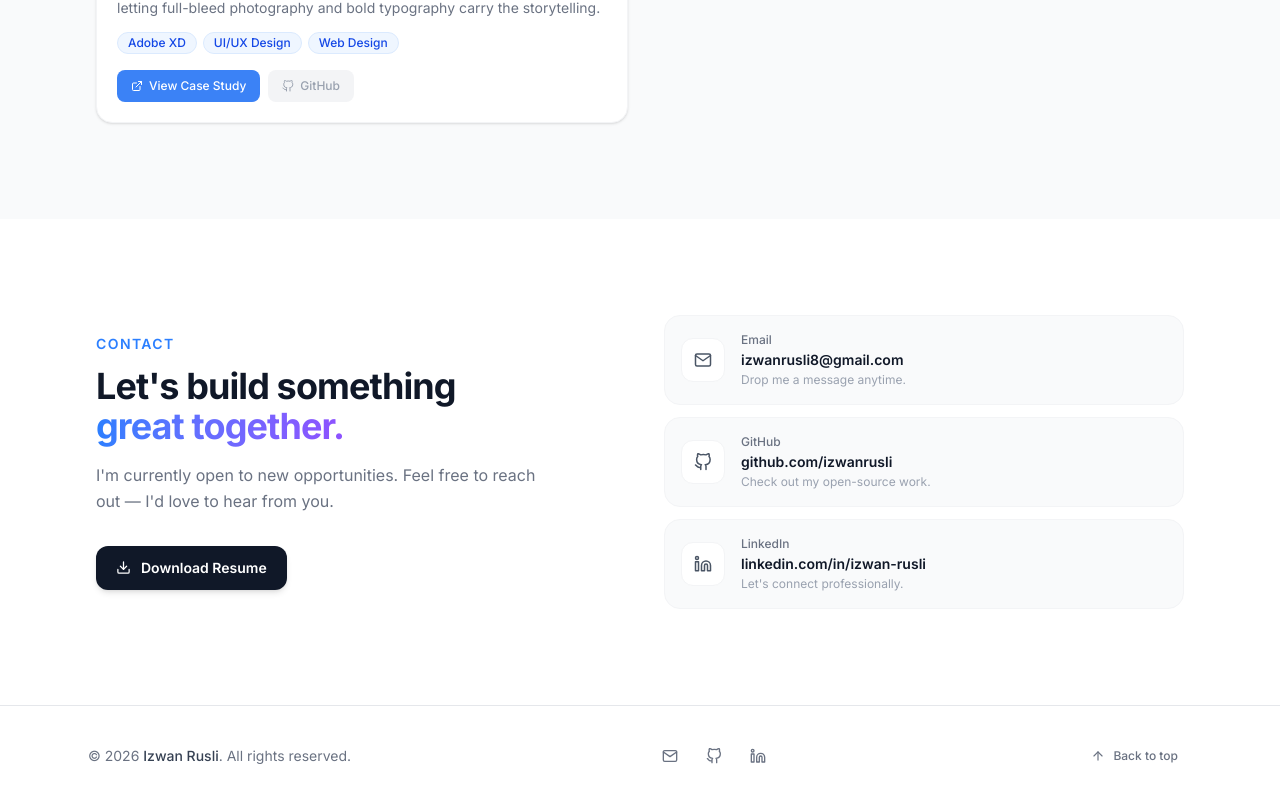
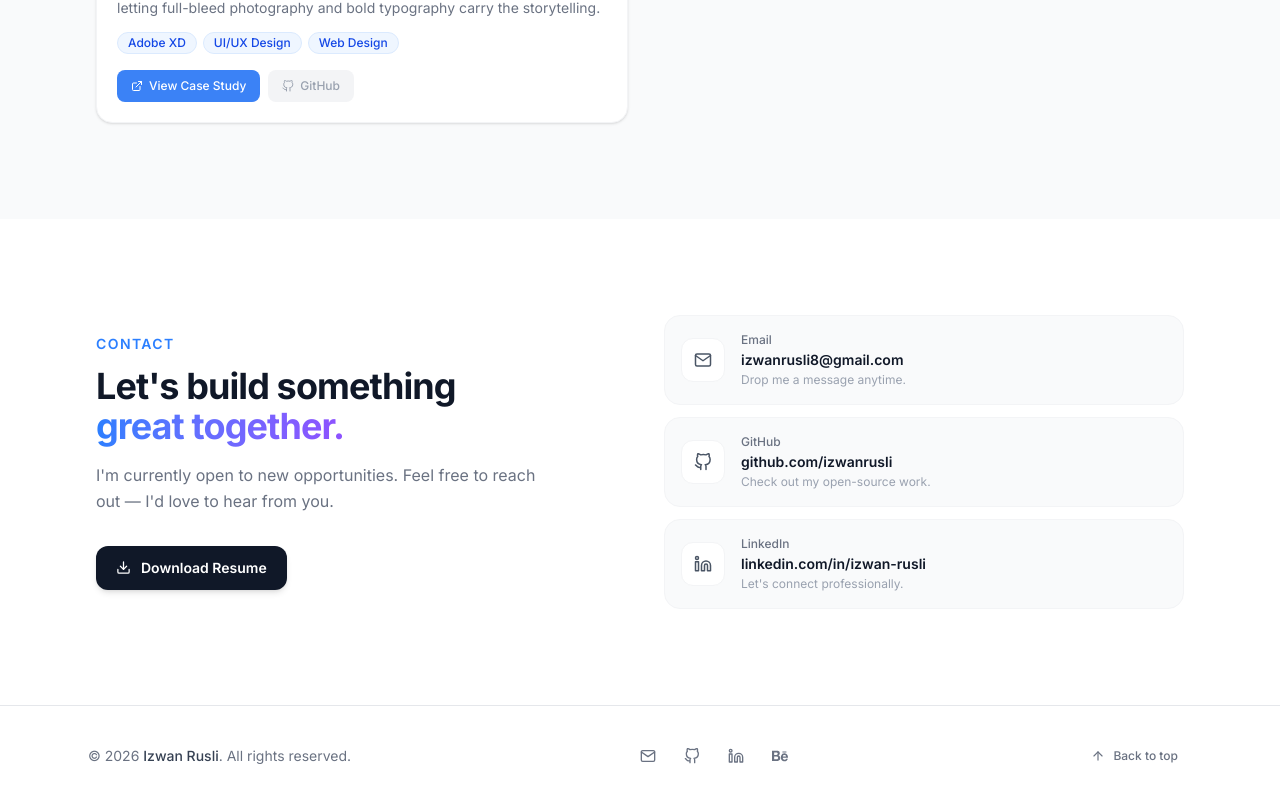
Before and after one commit to izwanrusli/zwannsite, a React (Vite) app: page / in a window 1280 px wide. Shown: the part 3595-4397 px from the top of the page. Built offline with nearby package versions, Linux system fonts and the light colour scheme.

Commit message:
feat: add Behance icon and link to footer

```diff
--- a/src/data/socials.js
+++ b/src/data/socials.js
@@ -5,6 +5,7 @@ const socials = {
   email: 'izwanrusli8@gmail.com',
   github: 'https://github.com/izwanrusli',
   linkedin: 'https://linkedin.com/in/izwan-rusli',
+  behance: 'https://behance.net/izwanrusli',
   resume: '/izwan-resume-2025.pdf',
 };
 
--- a/src/layouts/Footer.jsx
+++ b/src/layouts/Footer.jsx
@@ -1,4 +1,5 @@
 import { FiArrowUp, FiGithub, FiLinkedin, FiMail } from 'react-icons/fi';
+import { SiBehance } from 'react-icons/si';
 import socials from '../data/socials';
 import profile from '../data/profile';
 
@@ -6,6 +7,7 @@ const SOCIAL_LINKS = [
   { icon: FiMail,     href: `mailto:${socials.email}`,  label: 'Email'    },
   { icon: FiGithub,   href: socials.github,              label: 'GitHub'   },
   { icon: FiLinkedin, href: socials.linkedin,            label: 'LinkedIn' },
+  { icon: SiBehance,  href: socials.behance,              label: 'Behance'  },
 ];
 
 /**
```
